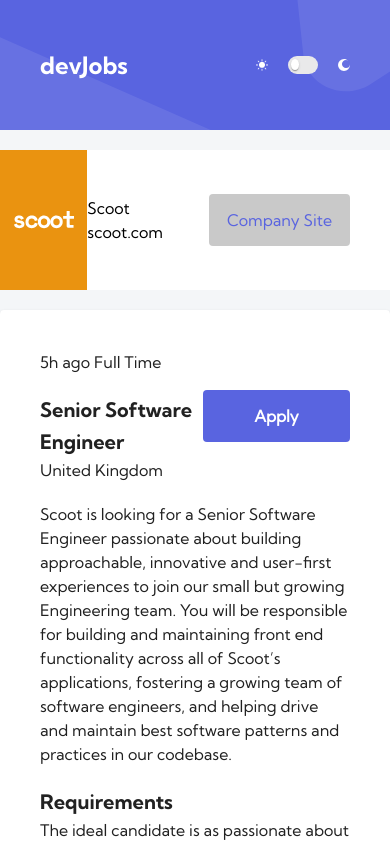
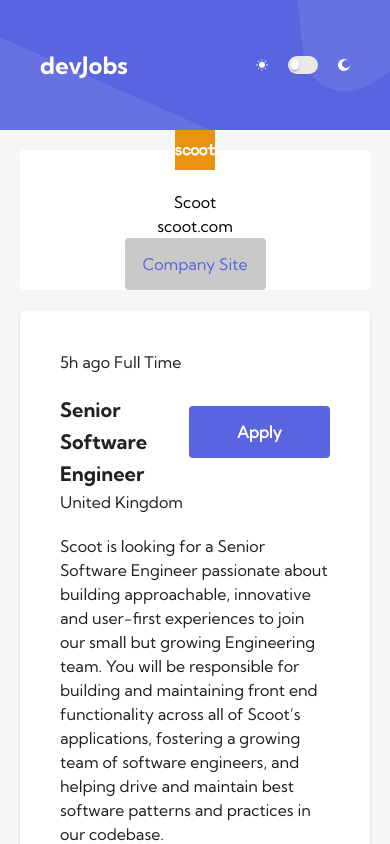
Before and after one commit to MSagdieva/FMChallenge---Devjobs-web-app, a Next.js app: page /detail/1 in a window 390 px wide. Shown: the top 844 px of the page. Built offline with nearby package versions, Linux system fonts and the light colour scheme.

Commit message:
change detail page mobile layout

```diff
--- a/components/elements/Footer.jsx
+++ b/components/elements/Footer.jsx
@@ -24,8 +24,6 @@
       align-items:center;
       justify-content:center;
       @media (max-width:420px){
-        background: url("/assets/mobile/bg-pattern-detail-footer.svg") no-repeat 0% 0%;
-        background-size: 100% 100%;
       }
       `;
 
--- a/pages/detail/[slug].js
+++ b/pages/detail/[slug].js
@@ -44,16 +44,32 @@
     const logoAddres = `${server}${allJobsData[slug-1].logo.slice(1)}`;
 
     const CustomPaper = styled(Paper)
-    `&{padding:40px;}
+    `&{padding:40px;
+      @media (max-width:420px){
+        padding:40px;
+        width: calc(100% - 40px);
+        border-radius:4px;
+      }}}
     `;
     const CustomButton= styled(Button)
-    `&{margin-right:40px;}
+    `&{margin-right:40px;
+      @media (max-width:420px){
+        margin-right:0;
+      }}
     `;
     const CustomContainer= styled(Container)
     `&{display: flex;
      justify-content: space-between;
      margin: 20px auto;
-     align-items: center}
+     align-items: center;
+     @media (max-width:780px){
+
+    }
+    @media (max-width:420px){
+      flex-direction: column;
+      width: calc(100% - 40px);
+      border-radius:4px;
+    }}
     `;
     const CustomizedTypography = styled((props) => (<Typography variant="body1" {...props}>{props.children}</Typography>
     ))(() => ({
@@ -65,7 +81,7 @@
         <Header page="inner"/>
           <div maxWidth="false" disableGutters={true} id="pageContainer" >
               <CustomContainer disableGutters={true} maxWidth="md" style={{backgroundColor: mode.themeMode === 'light'?"#FFF":"#212121"}}>
-                      <div className="imageCont" style={{backgroundColor: allJobsData[slug-1].logoBackground, width: 140, height: 140, position: "relative"}}>
+                      <div className="imageCont" style={{backgroundColor: allJobsData[slug-1].logoBackground, position: "relative",}}>
                       <Image
                       width={40}
                       height= {40}
@@ -73,7 +89,7 @@
                       className="logoImage"
                   />
                       </div>
-                      <div style={{width: "50%"}}>
+                      <div className="detailInfoHeaderLinks" style={{width: "50%"}}>
                       <CustomizedTypography variant="body1">{allJobsData[slug-1].company}</CustomizedTypography>
                       <CustomizedTypography variant="body1">{(allJobsData[slug-1].company).toLowerCase()}{".com"}</CustomizedTypography>
                       </div>
@@ -83,7 +99,7 @@
               </CustomContainer>
               <Container maxWidth="md" disableGutters={true} style={{display: "flex", justifyContent: "center", margin:"0 auto"}}>
                   <CustomPaper>
-                      <div class="paperHeading" style={{display:"flex", justifyContent:"space-between", alignItems: "center"}}>
+                      <div className="paperHeading" style={{display:"flex", justifyContent:"space-between", alignItems: "center"}}>
                       <div style={{width: "50%"}}>
                         <Typography variant="body1">{allJobsData[slug-1].postedAt}{" "}{allJobsData[slug-1].contract}</Typography>
                         <Typography variant="h6">{allJobsData[slug-1].position}</Typography>
@@ -92,7 +108,7 @@
                       <Link href={allJobsData[slug-1].apply}><Button variant="basic">Apply</Button></Link>
                       </div>
                       <Typography variant="body1" style={{paddingTop:20}}>{allJobsData[slug-1].description}</Typography>
-                      <div class="requirements">
+                      <div className="requirements">
                       <Typography variant="h6">{"Requirements"}</Typography>
                         <Typography variant="body1">{allJobsData[slug-1].requirements.content}</Typography>
                           <List>
--- a/public/assets/styles/globals.scss
+++ b/public/assets/styles/globals.scss
@@ -50,10 +50,20 @@
   .jobs-list-container .jobs-container.expanded .card:nth-child(n+13){
     display: initial;
   }
+  .imageCont{
+    width: 140px;
+    height: 140px;
+    @media (max-width: 420px) {
+    height: 40px;
+    width: 40px;
+    top: -20px;
+  }
+  }
   .imageCont span{
     display: block!important;
     height: 100%!important;
     width: 100%!important;
+
   }
   .logoImage{
     width: 60px!important;
@@ -63,9 +73,18 @@
     transform: translate3d(-50%, -50%, 0)!important;
     margin: initial!important;
   min-width: initial!important;
-  min-height: initial!important;}
+  min-height: initial!important;
+  @media (max-width: 420px) {
+    width: 20px;
+  }
+}
 
   .MuiContainer-root#pageContainer{
     min-height: 100vh;
     border-radius: 15px;
   }
+  .detailInfoHeaderLinks{
+    @media (max-width: 420px) {
+      text-align: center;
+    }
+  }
```
